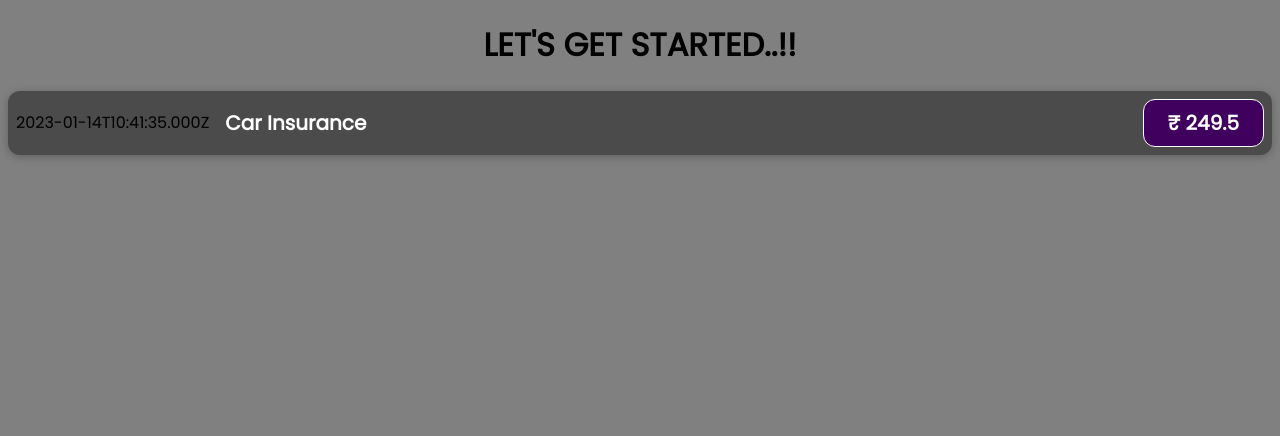
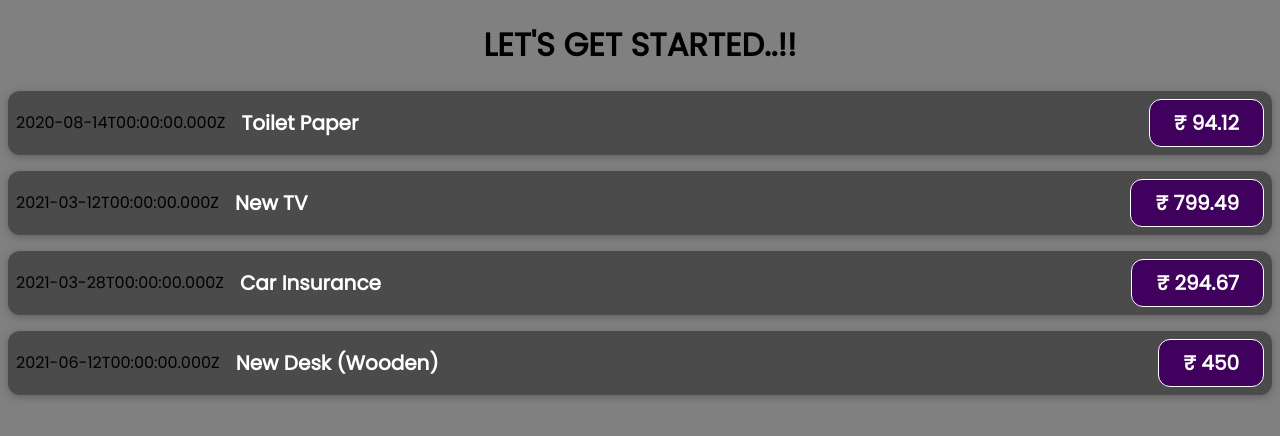
Before and after one commit to vamsy-Reddy/expense-calculator, a React (Create React App) app: page / in a window 1280 px wide. Shown: the top 436 px of the page. Built offline with nearby package versions, Linux system fonts and the light colour scheme.

Commit message:
passing data via props

```diff
--- a/src/App.js
+++ b/src/App.js
@@ -2,12 +2,53 @@
 import "./index.css";
 
 function App() {
+  const expenses = [
+    {
+      id: "e1",
+      title: "Toilet Paper",
+      amount: 94.12,
+      date: new Date(2020, 7, 14),
+    },
+    { id: "e2", title: "New TV", amount: 799.49, date: new Date(2021, 2, 12) },
+    {
+      id: "e3",
+      title: "Car Insurance",
+      amount: 294.67,
+      date: new Date(2021, 2, 28),
+    },
+    {
+      id: "e4",
+      title: "New Desk (Wooden)",
+      amount: 450,
+      date: new Date(2021, 5, 12),
+    },
+  ];
+
   return (
     <div>
       <center>
         <h1>LET'S GET STARTED..!!</h1>
-        </center>
-        <ExpenseItem />
+      </center>
+      <ExpenseItem
+        title={expenses[0].title}
+        amount={expenses[0].amount}
+        date={expenses[0].date}
+      />
+      <ExpenseItem
+        title={expenses[1].title}
+        amount={expenses[1].amount}
+        date={expenses[1].date}
+      />
+      <ExpenseItem
+        title={expenses[2].title}
+        amount={expenses[2].amount}
+        date={expenses[2].date}
+      />
+      <ExpenseItem
+        title={expenses[3].title}
+        amount={expenses[3].amount}
+        date={expenses[3].date}
+      />
     </div>
   );
 }
--- a/src/components/ExpenseItem.js
+++ b/src/components/ExpenseItem.js
@@ -1,17 +1,12 @@
-const ExpenseItem = () => {
-
-    const ExpenseDate = new Date();
-    const ExpenseDescription =  "Car Insurance";
-    const ExpensePrice = "249.5"
-
+const ExpenseItem = (props) => {
 
   return (
     <div className="expense-item">
-      <div>{ExpenseDate.toISOString()}</div>
+      <div>{props.date.toISOString()}</div>
       <div className="expense-item__description">
-        <h2>{ExpenseDescription}</h2>
+        <h2>{props.title}</h2>
       </div>
-      <div className="expense-item__price">₹ {ExpensePrice}</div>
+      <div className="expense-item__price">₹ {props.amount}</div>
     </div>
   );
 };
```
